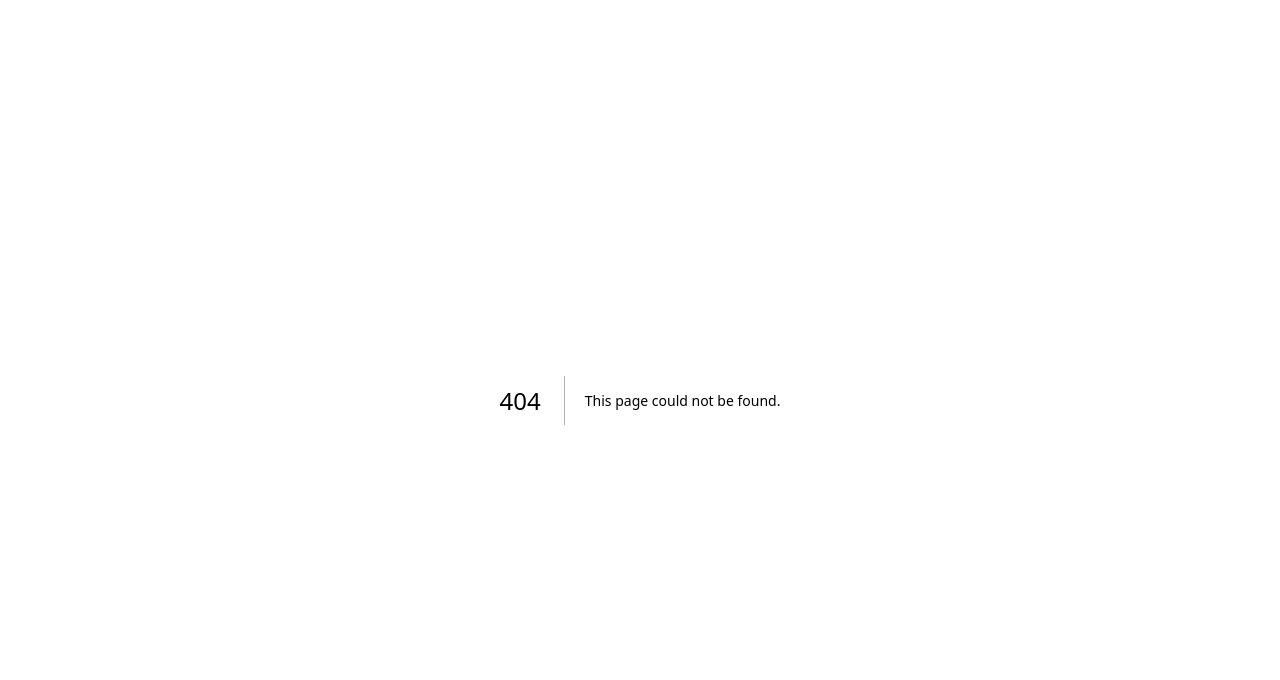
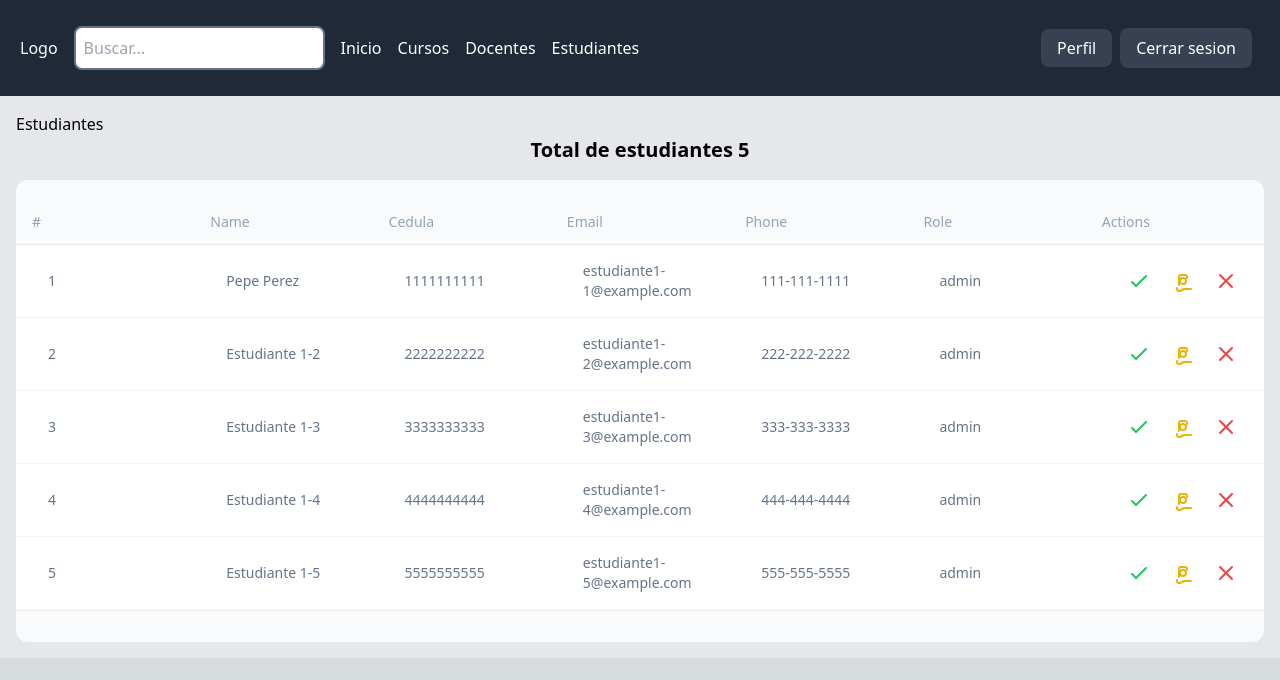
Before and after one commit to Trycatch-tv/team-10-frontend, a Next.js app in the folder course-and-student-management-system/: page /pages/Students in a window 1280 px wide. Before the commit this address had no page. Shown: the top 680 px of the page. Built offline with nearby package versions, Linux system fonts and the light colour scheme.

Commit message:
tabla de estudiantes terminado

```diff
--- a/course-and-student-management-system/api/hello/route.ts
+++ b/course-and-student-management-system/api/hello/route.ts
@@ -6,7 +6,7 @@ import { User } from "@/app/model/User.model";
 export const studentsArray1: User[] = [
   {
     id: 1,
-    role: 'students',
+    role: 'admin',
     name: 'Pepe Perez',
     cedula: '1111111111',
     email: 'estudiante1-1@example.com',
@@ -14,7 +14,7 @@ export const studentsArray1: User[] = [
   },
   {
     id: 2,
-    role: 'students',
+    role: 'admin',
     name: 'Estudiante 1-2',
     cedula: '2222222222',
     email: 'estudiante1-2@example.com',
@@ -22,7 +22,7 @@ export const studentsArray1: User[] = [
   },
   {
     id: 3,
-    role: 'students',
+    role: 'admin',
     name: 'Estudiante 1-3',
     cedula: '3333333333',
     email: 'estudiante1-3@example.com',
@@ -30,7 +30,7 @@ export const studentsArray1: User[] = [
   },
   {
     id: 4,
-    role: 'students',
+    role: 'admin',
     name: 'Estudiante 1-4',
     cedula: '4444444444',
     email: 'estudiante1-4@example.com',
@@ -38,7 +38,7 @@ export const studentsArray1: User[] = [
   },
   {
     id: 5,
-    role: 'students',
+    role: 'admin',
     name: 'Estudiante 1-5',
     cedula: '5555555555',
     email: 'estudiante1-5@example.com',
@@ -93,7 +93,7 @@ export const studentsArray2: User[] = [
 export const courses: Course[] = [
   {
     id: 1,
-    name: 'Curso 1-1',
+    title: 'Curso 1-1',
     description: 'Descripción del Curso 1-1',
     startDate: '2023-04-01',
     endDate: '2023-05-01',
@@ -102,7 +102,7 @@ export const courses: Course[] = [
   },
   {
     id: 2,
-    name: 'Curso 1-2',
+    title: 'Curso 1-2',
     description: 'Descripción del Curso 1-2',
     startDate: '2023-04-15',
     endDate: '2023-05-15',
@@ -111,7 +111,7 @@ export const courses: Course[] = [
   },
   {
     id: 3,
-    name: 'Curso 1-3',
+    title: 'Curso 1-3',
     description: 'Descripción del Curso 1-3',
     startDate: '2023-05-01',
     endDate: '2023-06-01',
@@ -120,7 +120,7 @@ export const courses: Course[] = [
   },
   {
     id: 4,
-    name: 'Curso 1-4',
+    title: 'Curso 1-4',
     description: 'Descripción del Curso 1-4',
     startDate: '2023-06-01',
     endDate: '2023-07-01',
--- a/course-and-student-management-system/src/app/components/CourseModalEdit.tsx
+++ b/course-and-student-management-system/src/app/components/CourseModalEdit.tsx
@@ -3,7 +3,7 @@ import { Dialog, Transition } from '@headlessui/react';
 import { ExclamationTriangleIcon } from '@heroicons/react/24/outline';
 
 import { createCourse, getCourseById, updateCourse } from '../services/Courses.service';
-import { Students } from '../model/User.model';
+import { User } from '../model/User.model';
 
 interface ChildProps {
   openModalEditView: boolean;
@@ -16,12 +16,12 @@ export default function CourseModalEdit({ openModalEditView, onChange, setOpenMo
 
   const [formDataCourse, setFormDataCourse] = useState({
     id: viewCourseModal!,
-    name: '',
+    title: '',
     description: '',
     startDate: '',
     endDate: '',
     professor: '',
-    number_of_students: [] as Students[],
+    number_of_students: [] as User[],
   });
 
   useEffect(() => {
@@ -89,7 +89,7 @@ export default function CourseModalEdit({ openModalEditView, onChange, setOpenMo
                                   id="name"
                                   autoComplete="name"
                                   className="block flex-1 border-0 bg-transparent py-1.5 pl-1 text-gray-900 placeholder:text-gray-400 focus:ring-0 sm:text-sm sm:leading-6"
-                                  value={formDataCourse && formDataCourse.name}
+                                  value={formDataCourse && formDataCourse.title}
                                   onChange={handleChange}
                                 />
                               </div>
--- a/course-and-student-management-system/src/app/components/Header.tsx
+++ b/course-and-student-management-system/src/app/components/Header.tsx
@@ -1,6 +1,20 @@
+'use client';
+
+import { useContext, useEffect } from 'react';
 import Link from 'next/link';
+import { UserContext } from '@/app/hooks/UserContex';
+import { useRouter } from 'next/navigation';
 
 const Header = () => {
+  const router = useRouter();
+  const { user, setUser } = useContext(UserContext);
+
+  useEffect(() => {
+    if (!user.isAuthenticated) {
+      router.push('/auth/login');
+    }
+  }, []);
+
   return (
     <>
       <header className="bg-gray-800 text-white">
@@ -14,14 +28,24 @@ const Header = () => {
             <Link href="/pages/Courses" className="text-white hover:text-gray-400">
               Cursos
             </Link>
+            {user.role === 'admin' ? (
+              <>
+                <Link href="/pages/Students" className="text-white hover:text-gray-400">
+                  Docentes
+                </Link>
+                <Link href="/pages/Students" className="text-white hover:text-gray-400">
+                  Estudiantes
+                </Link>
+              </>
+            ) : (
+              <></>
+            )}
           </div>
           <div>
             <Link href="/pages/Perfil" className="bg-gray-700 text-white py-2 px-4 rounded-lg hover:bg-gray-500">
               Perfil
             </Link>
-            <button className="bg-gray-700 text-white py-2 px-4 rounded-lg hover:bg-gray-500 m-2">
-              Cerrar sesion
-            </button>
+            <button className="bg-gray-700 text-white py-2 px-4 rounded-lg hover:bg-gray-500 m-2">Cerrar sesion</button>
           </div>
         </div>
       </header>
--- a/course-and-student-management-system/src/app/hooks/UserContex.ts
+++ b/course-and-student-management-system/src/app/hooks/UserContex.ts
@@ -14,7 +14,7 @@ export const UserContext = createContext<UserContext>({
         cedula: '',
         email: '',
         phone: '',
-        role: '',
+        role: 'admin',
     },
     setUser: () => {}
 });
--- a/course-and-student-management-system/src/app/hooks/UserState.tsx
+++ b/course-and-student-management-system/src/app/hooks/UserState.tsx
@@ -11,7 +11,7 @@ const AppStateProvider: React.FC<{ children: ReactNode }> = ({ children }) => {
     cedula: '',
     email: '',
     phone: '',
-    role: '',
+    role: 'admin',
     isAuthenticated: true,
   });
 
--- a/course-and-student-management-system/src/app/pages/Home/page.tsx
+++ b/course-and-student-management-system/src/app/pages/Home/page.tsx
@@ -33,7 +33,7 @@ const Home: React.FC = () => {
                       <path strokeLinecap="round" strokeLinejoin="round" d="M4.5 12h15m0 0l-6.75-6.75M19.5 12l-6.75 6.75" />
                     </svg>
                   </NextLink>
-                  <NextLink href="/pages/Courses" className="mt-10 bg-gray-700 text-white rounded-xl p-3 flex w-fit gap-5 hover:bg-gray-500">
+                  <NextLink href="/pages/Students" className="mt-10 bg-gray-700 text-white rounded-xl p-3 flex w-fit gap-5 hover:bg-gray-500">
                     Ver estudiantes
                     <svg xmlns="http://www.w3.org/2000/svg" fill="none" viewBox="0 0 24 24" strokeWidth={1.5} stroke="currentColor" className="w-6 h-6">
                       <path strokeLinecap="round" strokeLinejoin="round" d="M4.5 12h15m0 0l-6.75-6.75M19.5 12l-6.75 6.75" />
--- /dev/null
+++ b/course-and-student-management-system/src/app/pages/Students/page.tsx
@@ -0,0 +1,82 @@
+'use client';
+
+import { useRouter } from 'next/navigation';
+import { useContext, useEffect, useState } from 'react';
+
+import { UserContext } from '@/app/hooks/UserContex';
+import { User } from '@/app/model/User.model';
+
+import { getUser } from '@/app/services/User.service';
+
+const Courses: React.FC = () => {
+  const router = useRouter();
+  const [students, setStudents] = useState<User[]>([]);
+  const { user, setUser } = useContext(UserContext);
+
+  useEffect(() => {
+    if (!user.isAuthenticated) {
+      router.push('/auth/login');
+    }
+    setStudents(getUser());
+  }, []);
+
+  return (
+    <div className="p-4 bg-gray-200">
+      <h2>Estudiantes</h2>
+      <h3 className="text-xl font-bold mb-4 gap-4 flex justify-center items-center">Total de estudiantes {students ? students.length : 0}</h3>
+      <div className="not-prose relative bg-slate-50 rounded-xl overflow-hidden dark:bg-slate-800/25">
+        <div className="relative rounded-xl overflow-auto">
+          <div className="shadow-sm overflow-hidden my-8">
+            <table className="border-collapse table-fixed w-full text-sm">
+              <thead>
+                <tr>
+                  <th className="border-b dark:border-slate-600 font-medium p-4 pt-0 pb-3 text-slate-400 dark:text-slate-200 text-left">#</th>
+                  <th className="border-b dark:border-slate-600 font-medium p-4 pt-0 pb-3 text-slate-400 dark:text-slate-200 text-left">Name</th>
+                  <th className="border-b dark:border-slate-600 font-medium p-4 pt-0 pb-3 text-slate-400 dark:text-slate-200 text-left">Cedula</th>
+                  <th className="border-b dark:border-slate-600 font-medium p-4 pt-0 pb-3 text-slate-400 dark:text-slate-200 text-left">Email</th>
+                  <th className="border-b dark:border-slate-600 font-medium p-4 pt-0 pb-3 text-slate-400 dark:text-slate-200 text-left">Phone</th>
+                  <th className="border-b dark:border-slate-600 font-medium p-4 pt-0 pb-3 text-slate-400 dark:text-slate-200 text-left">Role</th>
+                  <th className="border-b dark:border-slate-600 font-medium p-4 pt-0 pb-3 text-slate-400 dark:text-slate-200 text-left">Actions</th>
+                </tr>
+              </thead>
+              <tbody className="bg-white dark:bg-slate-800">
+                {students.map((user, index) => (
+                  <tr key={user.id}>
+                    <td className="border-b border-slate-100 dark:border-slate-700 p-4 pl-8 text-slate-500 dark:text-slate-400">{index + 1}</td>
+                    <td className="border-b border-slate-100 dark:border-slate-700 p-4 pl-8 text-slate-500 dark:text-slate-400">{user.name}</td>
+                    <td className="border-b border-slate-100 dark:border-slate-700 p-4 pl-8 text-slate-500 dark:text-slate-400">{user.cedula}</td>
+                    <td className="border-b border-slate-100 dark:border-slate-700 p-4 pl-8 text-slate-500 dark:text-slate-400">{user.email}</td>
+                    <td className="border-b border-slate-100 dark:border-slate-700 p-4 pl-8 text-slate-500 dark:text-slate-400">{user.phone}</td>
+                    <td className="border-b border-slate-100 dark:border-slate-700 p-4 pl-8 text-slate-500 dark:text-slate-400">{user.role || 'N/A'}</td>
+                    <td className="border-b border-slate-100 dark:border-slate-700 p-4 pl-8 text-slate-500 dark:text-slate-400">
+                      <div className="flex justify-around">
+                        <button>
+                          <svg xmlns="http://www.w3.org/2000/svg" className="h-6 w-6 text-green-500 hover:text-green-700" fill="none" viewBox="0 0 24 24" stroke="currentColor">
+                            <path stroke-linecap="round" stroke-linejoin="round" stroke-width="2" d="M5 13l4 4L19 7" />
+                          </svg>
+                        </button>
+                        <button>
+                          <svg xmlns="http://www.w3.org/2000/svg" className="h-6 w-6 text-yellow-500 hover:text-yellow-700" fill="none" viewBox="0 0 24 24" stroke="currentColor">
+                            <path stroke-linecap="round" stroke-linejoin="round" stroke-width="2" d="M15 12a3 3 0 11-6 0 3 3 0 016 0z" />
+                            <path stroke-linecap="round" stroke-linejoin="round" stroke-width="2" d="M20 20h-7l-4 2H8a2 2 0 01-2-2v-1M8 16V8a2 2 0 012-2h4a2 2 0 012 2v1" />
+                          </svg>
+                        </button>
+                        <button>
+                          <svg xmlns="http://www.w3.org/2000/svg" className="h-6 w-6 text-red-500 hover:text-red-700" fill="none" viewBox="0 0 24 24" stroke="currentColor">
+                            <path stroke-linecap="round" stroke-linejoin="round" stroke-width="2" d="M6 18L18 6M6 6l12 12" />
+                          </svg>
+                        </button>
+                      </div>
+                    </td>
+                  </tr>
+                ))}
+              </tbody>
+            </table>
+          </div>
+        </div>
+      </div>
+    </div>
+  );
+};
+
+export default Courses;
```
